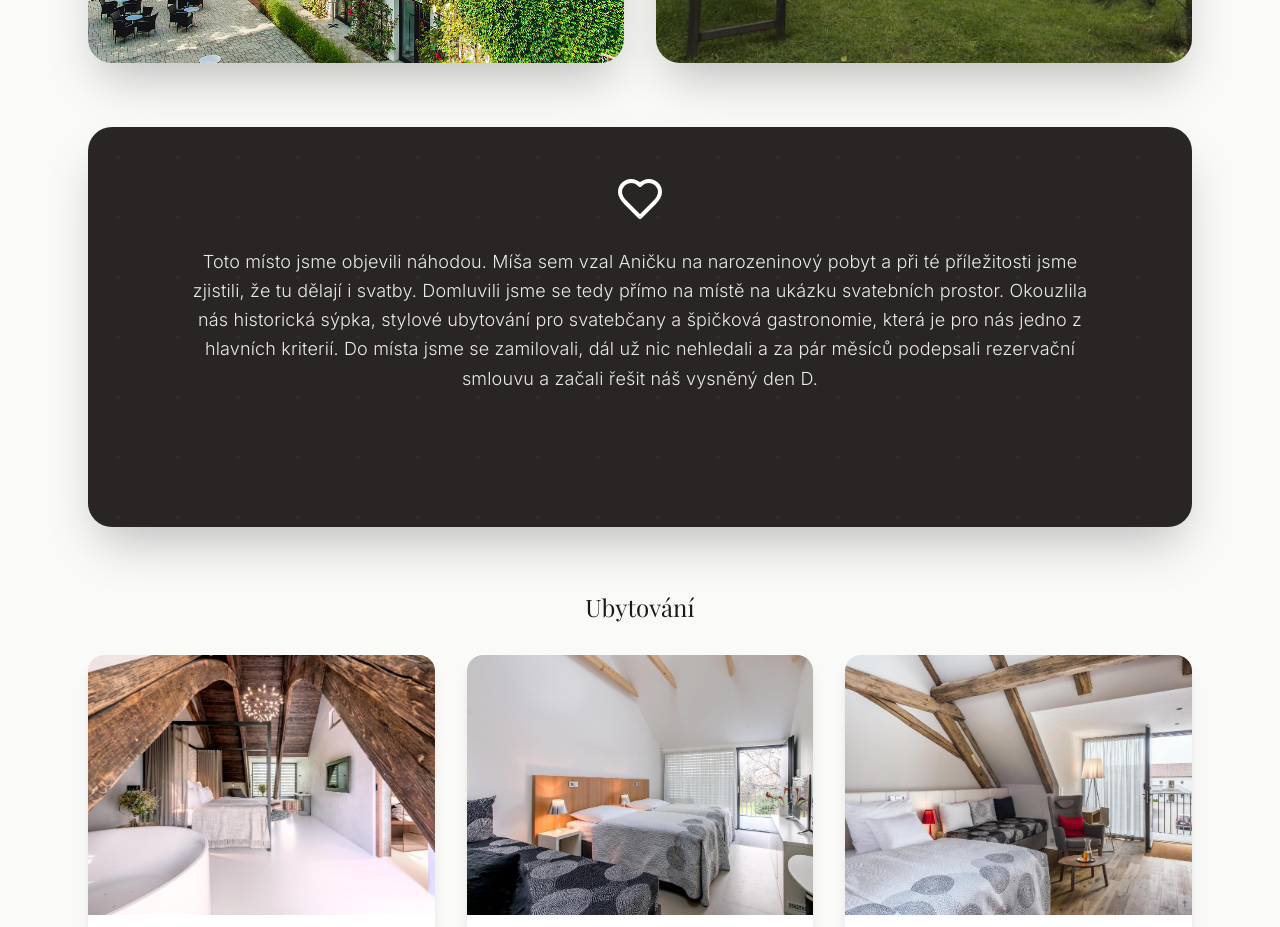
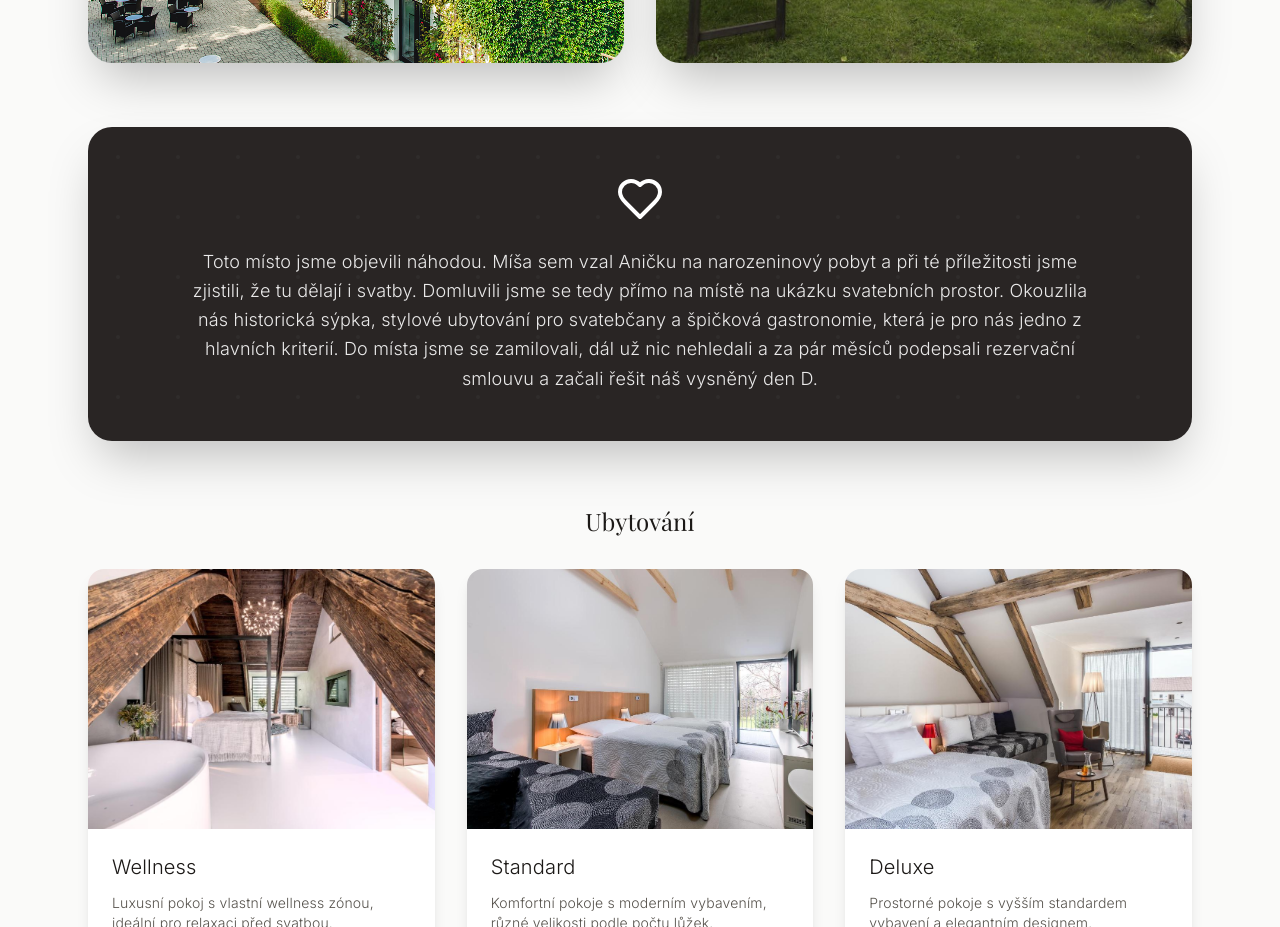
Before and after one commit to SpdVpr/svatebni-web, a Next.js app: page / in a window 1280 px wide. Shown: the part 4320-5247 px from the top of the page. Built offline with nearby package versions, Linux system fonts and the light colour scheme; a web font is replaced by a local one.

Commit message:
Změna výšky banneru s informacemi o Yard Resort z 400px na 285px

```diff
--- a/src/app/page.tsx
+++ b/src/app/page.tsx
@@ -685,7 +685,7 @@ export default function WeddingPage() {
             <div
               className="relative rounded-3xl overflow-hidden shadow-2xl bg-stone-800"
               style={{
-                minHeight: '400px'
+                minHeight: '285px'
               }}
             >
               {/* Overlay pattern */}
```
